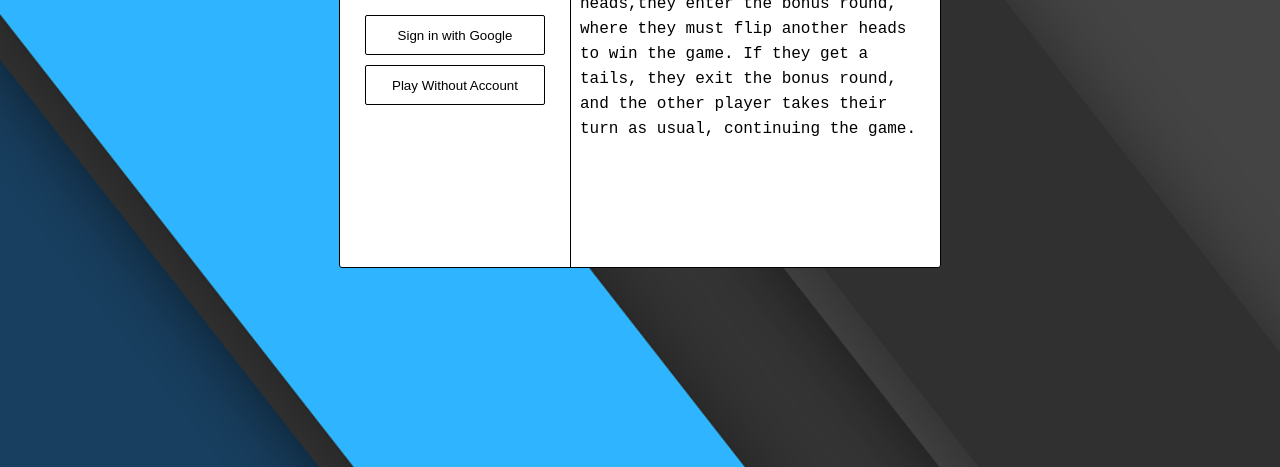
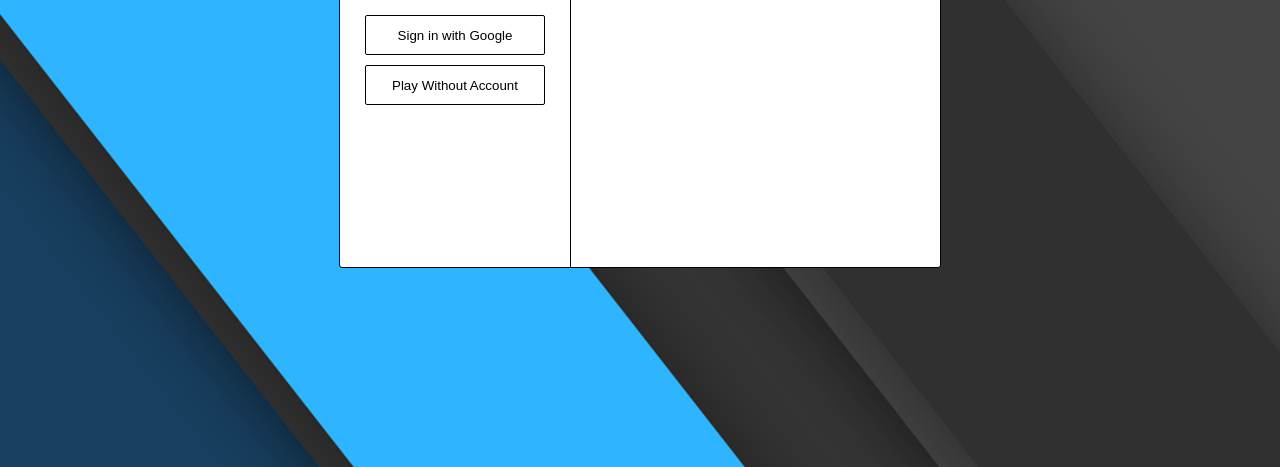
Before and after one commit to gandres42/risky-game, a plain HTML site: page index.html in a window 1280 px wide. Shown: the part 333-800 px from the top of the page. Drawn offline with Linux system fonts and the light colour scheme; no server answers.

```diff
--- a/index.html
+++ b/index.html
@@ -16,7 +16,6 @@
     </div>
     <div id="welcomeinstructions">
         <p id="instructiontitle"><b>How to Play</b></p>
-        <p id="instructions">Each player begins taking turns flipping a coin until one of them gets heads.  Once a player gets heads,they enter the bonus round, where they must flip another heads to win the game.  If they get a tails, they exit the bonus round, and the other player takes their turn as usual, continuing the game.</p>
     </div>
 </div>
 
@@ -45,7 +44,6 @@
     provider.setCustomParameters({
         prompt: 'select_account'
     });
-
 </script>
 </body>
 </html>
```
Also changed, not shown: heads.png (deleted), tails.png (deleted).
